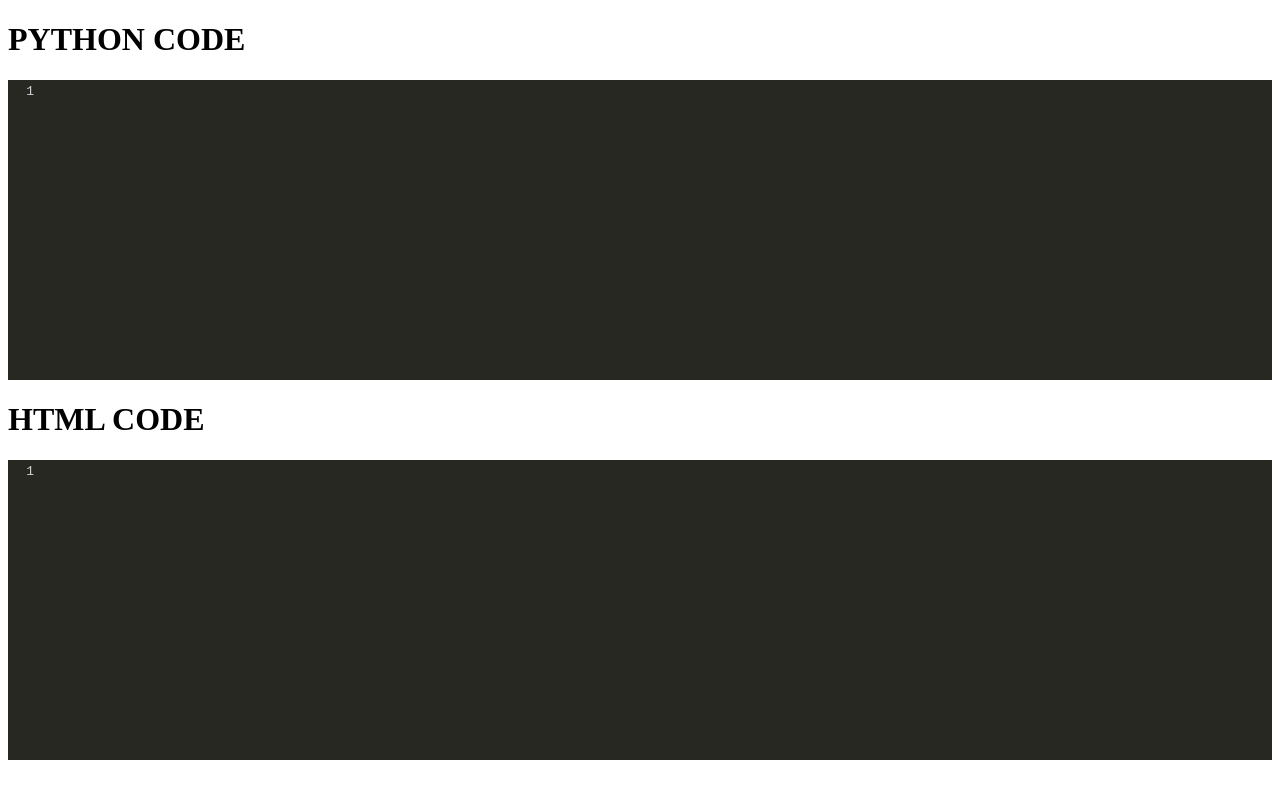
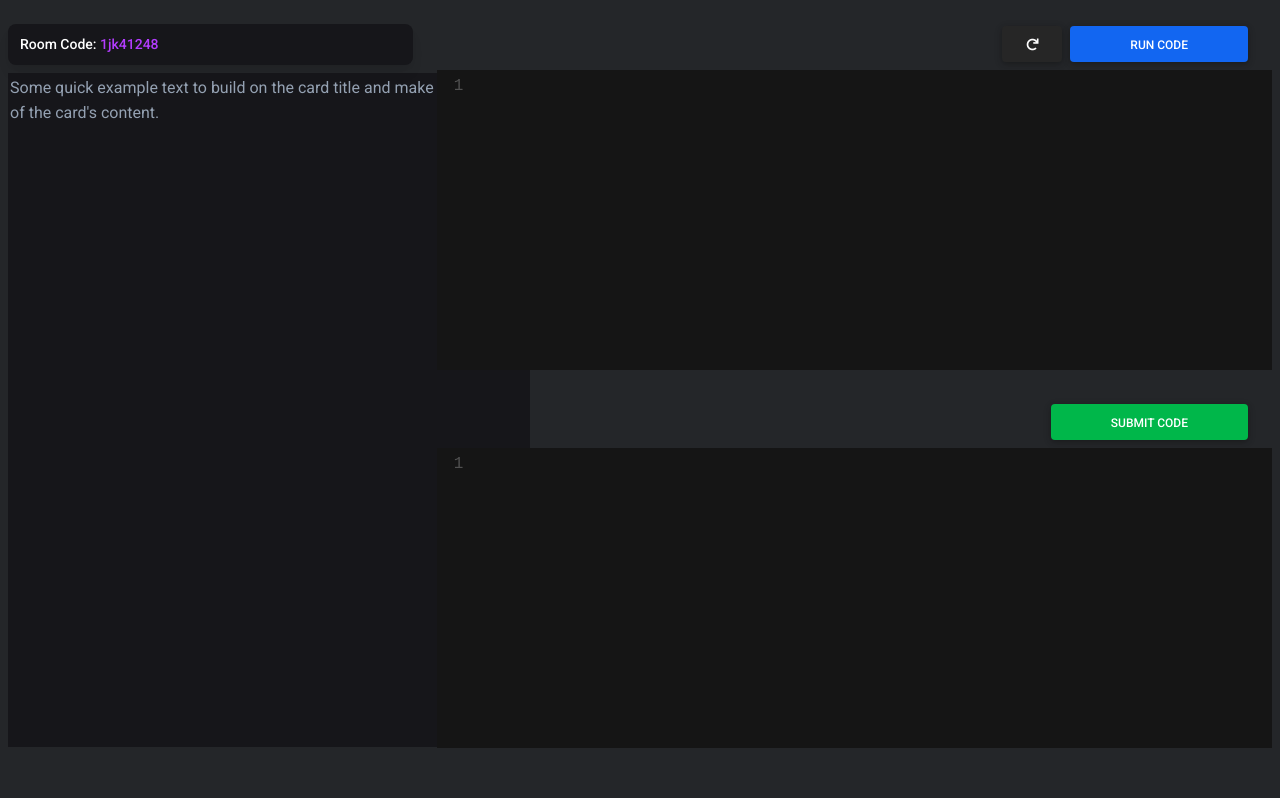
Before and after one commit to Maxix25/text-editor, a plain HTML site: page index.html in a window 1280 px wide. Drawn offline with nearby package versions, Linux system fonts and the light colour scheme.

Commit message:
layout changes

```diff
--- a/index.html
+++ b/index.html
@@ -3,20 +3,119 @@
   <head>
     <title></title>
     <script type="text/javascript" src="codemirror/lib/codemirror.js"></script>
-	<link rel="stylesheet" type="text/css" href="codemirror/lib/codemirror.css">
-	<script  type="text/javascript" src="codemirror/mode/xml/xml.js"></script>
+    <link
+      rel="stylesheet"
+      type="text/css"
+      href="codemirror/lib/codemirror.css"
+    />
+    <script type="text/javascript" src="codemirror/mode/xml/xml.js"></script>
     <script src="codemirror/mode/python/python.js"></script>
     <script src="codemirror/addon/edit/closetag.js"></script>
     <script src="codemirror/addon/edit/closebrackets.js"></script>
-	<link rel="stylesheet" href="codemirror/theme/monokai.css">
+    <link rel="stylesheet" href="codemirror/theme/base16-dark.css" />
+    <!-- Font Awesome -->
+    <link
+      href="https://cdnjs.cloudflare.com/ajax/libs/font-awesome/5.15.1/css/all.min.css"
+      rel="stylesheet"
+    />
+    <!-- Google Fonts -->
+    <link
+      href="https://fonts.googleapis.com/css?family=Roboto:300,400,500,700&display=swap"
+      rel="stylesheet"
+    />
+    <!-- MDB -->
+    <link
+      href="https://cdnjs.cloudflare.com/ajax/libs/mdb-ui-kit/3.5.0/mdb.min.css"
+      rel="stylesheet"
+    />
+    <style>
+      h2 {
+        text-align: right;
+      }
+      h2 p {
+        text-align: left;
+      }
+      #myBtn {
+        padding-left: 60px;
+        padding-right: 60px;
+      }
+    </style>
+  </head>
+  <body class="p-2 pt-4" style="background: #242629">
+    <div class="row">
+      <div class="col-md-4">
+        <h6>
+          <div class="card" style="background: #16161a">
+            <div class="card-body p-2">
+              <p class="card-text small p-1 text-white">
+                Room Code: <span class="text-secondary">1jk41248</span>
+              </p>
+            </div>
+          </div>
+        </h6>
 
-</head>
-<body>
-	<h1>PYTHON CODE</h1>
-	<textarea name="python" id="python" cols="30" rows="10"></textarea>
-	<h1>HTML CODE</h1>
-	<textarea name="html" id="html" cols="30" rows="10"></textarea>
+        <textarea
+          cols="60"
+          rows="25"
+          style="
+            margin-top: 0px;
+            margin-bottom: 0px;
+            height: 674px;
+            background: #16161a;
+            color: #94a1b2 !important;
+            border: none;
+          "
+        >
+Some quick example text to build on the card title and make up the bulk of the card's content.</textarea
+        >
+        <!-- <div
+          class="card"
+          style="
+            margin-top: 0px;
+            margin-bottom: 0px;
+            height: 674px;
+            background: #16161a;
+          "
+        >
+          <div class="card-body">
+            <h5 class="card-title text-white">Card title</h5>
+            <p class="card-text" style="color: #94a1b2 !important">
+              Some quick example text to build on the card title and make up the
+              bulk of the card's content.
+            </p>
+          </div>
+        </div> -->
+      </div>
+
+      <div class="col-md-8">
+        <div class="container-fluid">
+          <h2>
+            <button type="button" class="btn btn-dark">
+              <i class="fas fa-redo"></i>
+            </button>
+            <button type="button" class="btn btn-primary" id="myBtn">
+              Run Code
+            </button>
+          </h2>
+        </div>
+        <textarea name="html" id="html" cols="35" rows="10"></textarea>
+        <br />
+        <div class="container">
+          <h2>
+            <button type="button" class="btn btn-success mt-2" id="myBtn">
+              Submit code
+            </button>
+          </h2>
+        </div>
+        <textarea name="python" id="python" cols="35" rows="10"></textarea>
+      </div>
+    </div>
 
     <script type="text/javascript" src="main.js"></script>
+    <!-- MDB -->
+    <script
+      type="text/javascript"
+      src="https://cdnjs.cloudflare.com/ajax/libs/mdb-ui-kit/3.5.0/mdb.min.js"
+    ></script>
   </body>
 </html>
--- a/main.js
+++ b/main.js
@@ -1,12 +1,15 @@
-const pythonEditor = CodeMirror.fromTextArea(document.getElementById("python"),{
-	mode: "python",
-	lineNumbers:true,
-	theme:"monokai",
-	autoCloseBrackets:true
+const pythonEditor = CodeMirror.fromTextArea(
+  document.getElementById("python"),
+  {
+    mode: "python",
+    lineNumbers: true,
+    theme: "base16-dark",
+    autoCloseBrackets: true,
+  }
+);
+const htmlEditor = CodeMirror.fromTextArea(document.getElementById("html"), {
+  mode: "xml",
+  lineNumbers: true,
+  theme: "base16-dark",
+  autoCloseTags: true,
 });
-const htmlEditor = CodeMirror.fromTextArea(document.getElementById("html"), {
-	mode:"xml",
-	lineNumbers:true,
-	theme:"monokai",
-	autoCloseTags:true
-})
```
Lines whose indentation alone changed are shown as unchanged.
